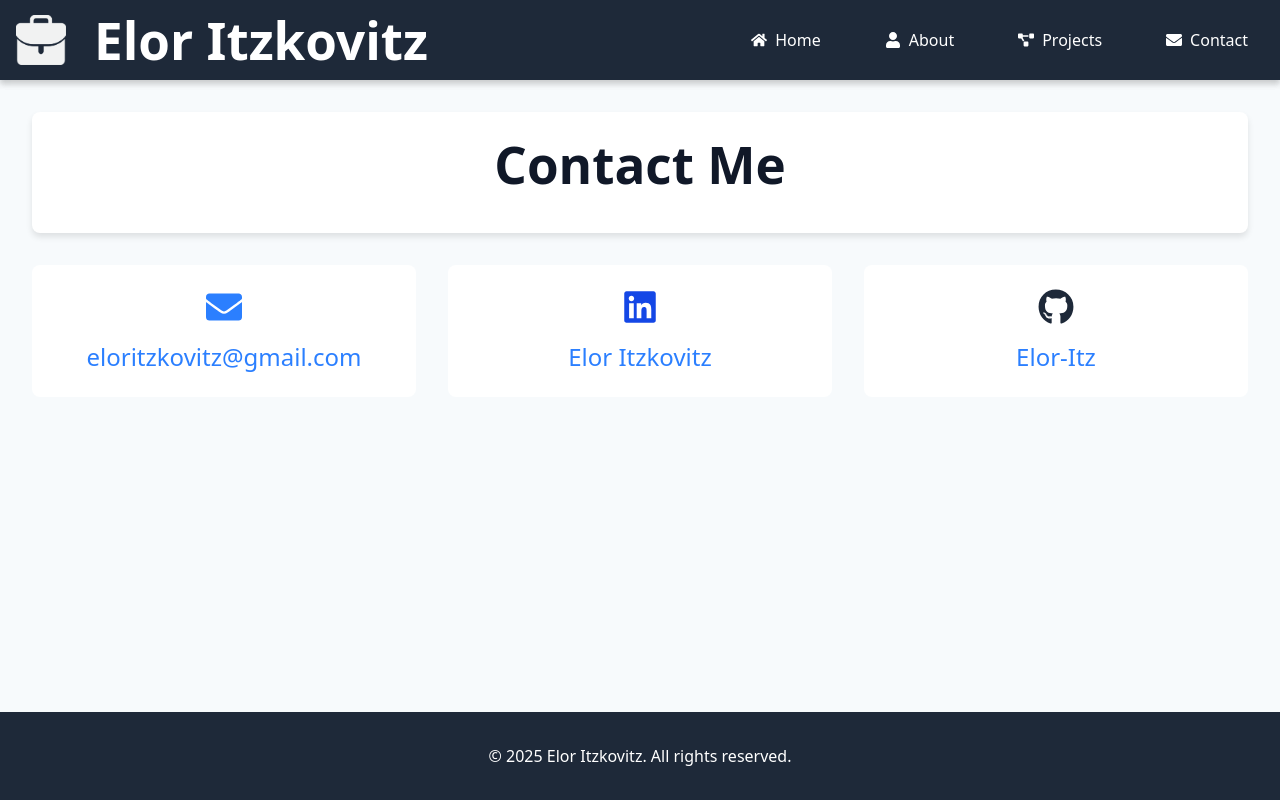
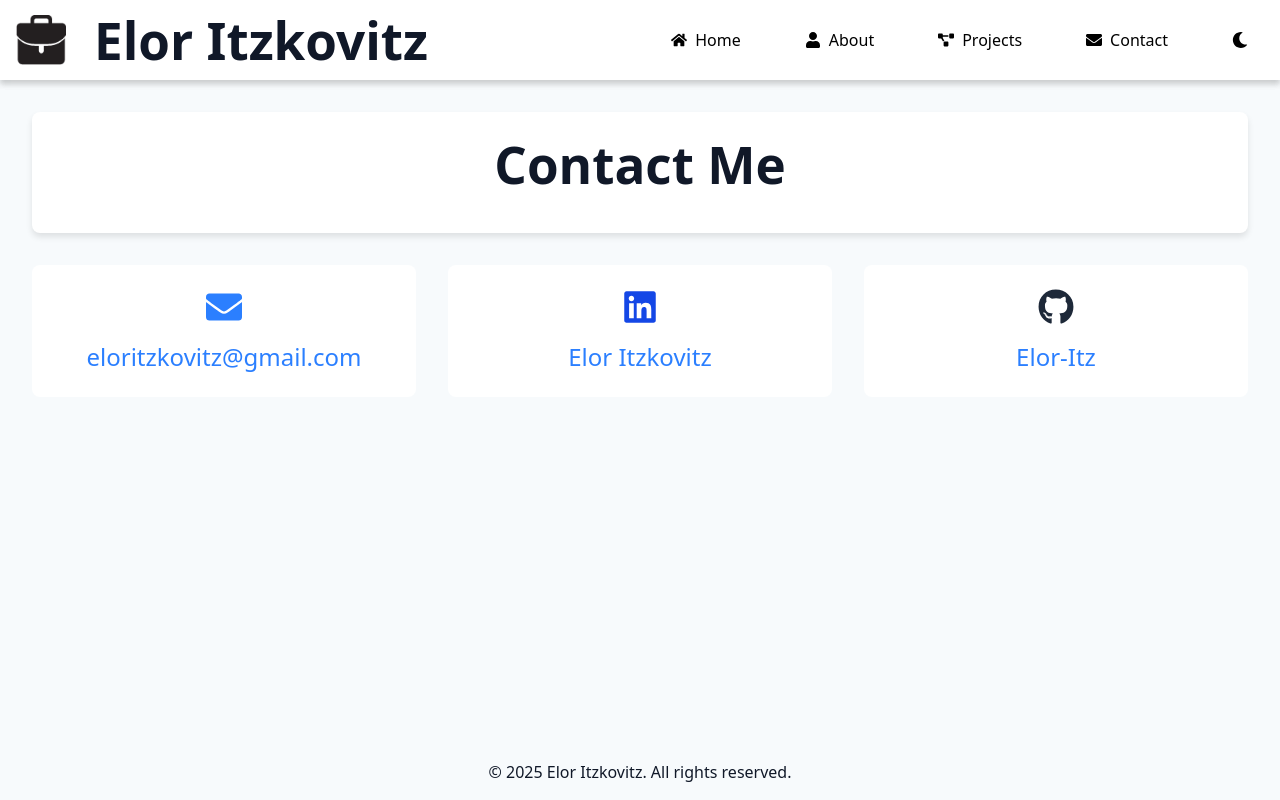
Before and after one commit to eloritzkovitz/portfolio, a React (Vite) app: page /contact in a window 1280 px wide. Built offline with nearby package versions, Linux system fonts and the light colour scheme.

Commit message:
Added dark theme

```diff
--- a/src/components/Footer.tsx
+++ b/src/components/Footer.tsx
@@ -1,6 +1,6 @@
 function Footer() {
     return (
-      <footer className="bg-gray-800 text-white py-4">
+      <footer className="py-4">
         <div className="max-w-7xl mx-auto px-4 text-center">
           <p>&copy; 2025 Elor Itzkovitz. All rights reserved.</p>
         </div>
--- a/src/components/GitHubStats.tsx
+++ b/src/components/GitHubStats.tsx
@@ -29,7 +29,7 @@ const GitHubStats: React.FC<GitHubStatsProps> = ({
   return (
     <div className="grid grid-cols-1 md:grid-cols-2 lg:grid-cols-3 gap-6">
       {/* GitHub Profile Widget */}
-      <div className="bg-white text-black shadow-md rounded-lg p-6 text-center">
+      <div className="bg-white shadow-md rounded-lg p-6 text-center">
         <h2 className="text-3xl font-bold mb-4">GitHub Profile</h2>
         <a
           href={profile_url}
@@ -112,7 +112,7 @@ const GitHubStats: React.FC<GitHubStatsProps> = ({
                     }}
                   ></div>
                   <p className="text-sm font-medium mt-2">{language}</p>
-                  <p className="text-xs text-gray-500">{percentage}%</p>
+                  <p className="text-xs text-gray-500 dark:text-gray-200">{percentage}%</p>
                 </div>
               );
             })}
--- a/src/components/Navbar.tsx
+++ b/src/components/Navbar.tsx
@@ -1,3 +1,4 @@
+import { useEffect, useState } from "react";
 import { Link } from "react-router-dom";
 import {
   FaHome,
@@ -6,33 +7,43 @@ import {
   FaEnvelope,
   FaBars,
   FaTimes,
+  FaMoon,
+  FaSun,
 } from "react-icons/fa";
-import { useState } from "react";
 import "../styles/Navbar.css";
 
 function Navbar() {
   const [isMenuOpen, setIsMenuOpen] = useState(false);
+  const [theme, setTheme] = useState(() =>
+    localStorage.getItem("theme") || "light"
+  );
+
+  useEffect(() => {
+    document.documentElement.classList.toggle("dark", theme === "dark");
+    localStorage.setItem("theme", theme);
+  }, [theme]);
 
   const toggleMenu = () => {
     setIsMenuOpen(!isMenuOpen);
   };
 
+  const toggleTheme = () => {
+    setTheme(theme === "light" ? "dark" : "light");
+  };
+
   return (
-    <nav className="bg-gray-800 text-white sticky top-0 z-50 shadow-md">
+    <nav className="bg-white sticky top-0 z-50 shadow-md">
       <div className="max-w-8xl mx-auto px-4 py-3 flex justify-between items-center">
         {/* Brand/Logo */}
         <div className="flex items-center space-x-2">
-          {/* Clickable Icon */}
           <Link to="/" className="flex items-center">
             <img
-              src="/icons/logo-white.png"
+              src={theme === "dark" ? "/icons/logo-white.png" : "/icons/logo-black.png"}
               alt="Logo"
               className="w-12 h-12"
               style={{ height: "50px", width: "50px", marginRight: "20px" }}
             />
           </Link>
-
-          {/* Name Banner (Visible Only on Desktop) */}
           <h1 className="hidden md:block text-2xl font-bold">
             <Link to="/">Elor Itzkovitz</Link>
           </h1>
@@ -49,7 +60,7 @@ function Navbar() {
 
         {/* Menu */}
         <ul
-          className={`flex flex-col md:flex-row md:space-x-8 fixed md:static top-0 right-0 h-full w-1/2 md:w-auto bg-white md:bg-transparent text-black md:text-white transition-all duration-300 ${
+          className={`flex flex-col md:flex-row md:space-x-8 fixed md:static top-0 right-0 h-full w-1/2 md:w-auto text-black dark:text-white transition-all duration-300 ${
             isMenuOpen ? "translate-x-0" : "translate-x-full"
           } md:translate-x-0`}
         >
@@ -89,6 +100,16 @@ function Navbar() {
               <FaEnvelope /> <span>Contact</span>
             </Link>
           </li>
+          {/* Theme Switcher */}
+          <li className="flex items-center px-4 py-4">
+            <button
+              onClick={toggleTheme}
+              aria-label="Toggle theme"
+              className="toggle-theme-btn flex items-center text-xl space-x-2"
+            >
+              {theme === "light" ? <FaMoon /> : <FaSun />}
+            </button>
+          </li>
         </ul>
       </div>
     </nav>
--- a/src/components/ProjectCard.tsx
+++ b/src/components/ProjectCard.tsx
@@ -35,7 +35,7 @@ const ProjectCard: React.FC<ProjectCardProps> = ({
         <div className="p-6 flex flex-col justify-between w-full">
           <div>
             <h2 className="text-4xl font-semibold mb-4">{name}</h2>
-            <p className="text-xl text-gray-700 mb-6">{description}</p>
+            <p className="text-xl text-gray-700 dark:text-gray-200 mb-6">{description}</p>
             <div className="flex flex-wrap gap-2">
               {tech.map((tech, index) => (
                 <span key={index} className="tech-tag">
--- a/src/pages/About.tsx
+++ b/src/pages/About.tsx
@@ -76,10 +76,10 @@ function About() {
                       setExpandedStates(newStates);
                     }}
                   >
-                    <h3 className="text-xl font-semibold">
+                    <h3 className="text-xl text-gray-700 font-semibold">
                       {skillCategory.category}
                     </h3>
-                    <button className="text-lg font-bold">
+                    <button className="toggle-skills-btn">
                       {isExpanded ? "-" : "+"}
                     </button>
                   </div>
--- a/src/pages/App.tsx
+++ b/src/pages/App.tsx
@@ -9,10 +9,10 @@ import Footer from "../components/Footer";
 
 function App() {
   return (
-    <div className="flex flex-col min-h-screen w-full bg-gray-100 text-gray-900">
+    <div className="flex flex-col min-h-screen w-full bg-gray-100 text-gray-900 dark:bg-gray-900 dark:text-white">
       <Router>
         {/* Sticky Navbar */}
-        <header className="sticky top-0 z-50 bg-gray-800 text-white shadow-md w-full">
+        <header className="sticky top-0 z-50 shadow-md">
           <Navbar />
         </header>
 
@@ -28,7 +28,7 @@ function App() {
         </main>
 
         {/* Footer */}
-        <footer className="bg-gray-800 text-white py-4 w-full">
+        <footer>
           <Footer />
         </footer>
       </Router>
--- a/src/styles/About.css
+++ b/src/styles/About.css
@@ -1,7 +1,6 @@
 /* Section Styling */
 .about-section {
   padding: 2rem;
-  background-color: #f3f4f6;
   min-height: 100vh;
 }
 
@@ -23,7 +22,7 @@
 }
 
 /* Toggle View Button */
-.toggle-view-btn {
+.toggle-view-btn, .toggle-skills-btn {
   background: transparent;
   border: none;
   cursor: pointer;
@@ -40,7 +39,11 @@
   color: #000000;
 }
 
-.toggle-view-btn:hover {
+.dark .toggle-view-btn svg {
+  color: #ffffff;
+}
+
+.toggle-view-btn:hover, .toggle-skills-btn:hover {
   transform: scale(1.1);
 }
 
--- a/src/styles/index.css
+++ b/src/styles/index.css
@@ -1,4 +1,6 @@
 @import "tailwindcss";
+
+@custom-variant dark (&:where(.dark, .dark *));
 
 #root {
   display: flex;
@@ -194,12 +196,38 @@ button:focus-visible {
   background-color: #f7fafc;
 }
 
+.dark .bg-gray-100 {
+  background-color: #4a5568;
+}
+
+.dark .bg-white {
+  background-color: #2d3748;
+}
+
+.dark .text-gray-700 {
+  color: #e5e7eb;
+}
+
 .rounded-md {
   border-radius: 0.375rem;
 }
 
 .shadow-md {
   box-shadow: 0 4px 6px rgba(0, 0, 0, 0.1);
+}
+
+.toggle-theme-btn {
+  padding: 0 !important;
+  margin: 0 !important;
+  vertical-align: middle !important;
+  background: transparent !important;
+  border: none !important;
+  box-shadow: none !important;
+  outline: none !important;
+}
+
+.dark .toggle-theme-btn {
+  color: #ffffff;
 }
 
 @media (prefers-color-scheme: light) {
--- a/tailwind.config.js
+++ b/tailwind.config.js
@@ -1,4 +1,5 @@
 export default {
+    darkMode: 'class',
     content: [
         './index.html',
         './src/**/*.{js,ts,jsx,tsx}',
```
